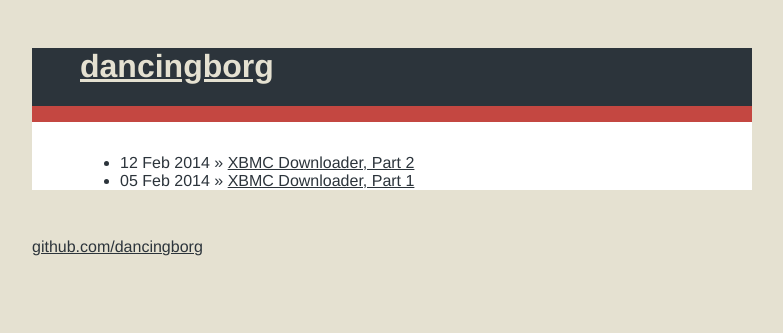
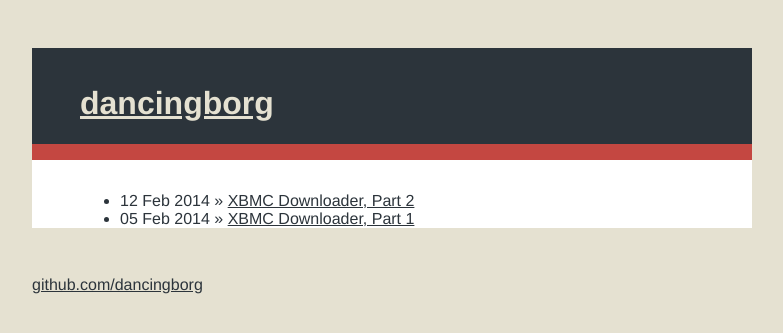
Before and after one commit to andre-abadi/andre-abadi.github.io, a Jekyll site: the page built from index.html, in a window 1280 px wide. Shown: the top 333 px of the page, without its empty margins (248-1031 px from the left). Built offline with Jekyll 4.4.1, drawn with Linux system fonts in a browser that asks for light colours; Markdown is read by kramdown in place of the engine named in the settings.

Commit message:
padding top

```diff
--- a/css/main.css
+++ b/css/main.css
@@ -21,11 +21,13 @@
   background-color: #FFFFFF;
   padding-left: 0.5em;
   padding-right: 0.5em;
+  padding-top: 1em;
 }
 .header {
   background-color: #2C343B;
   border-bottom: 1em solid #C44741;
   padding-left: 0.5em;
+  padding-top: 1em;
   color: #E5E1D1;
 }
 @media all and (min-device-width: 768px) {
```
